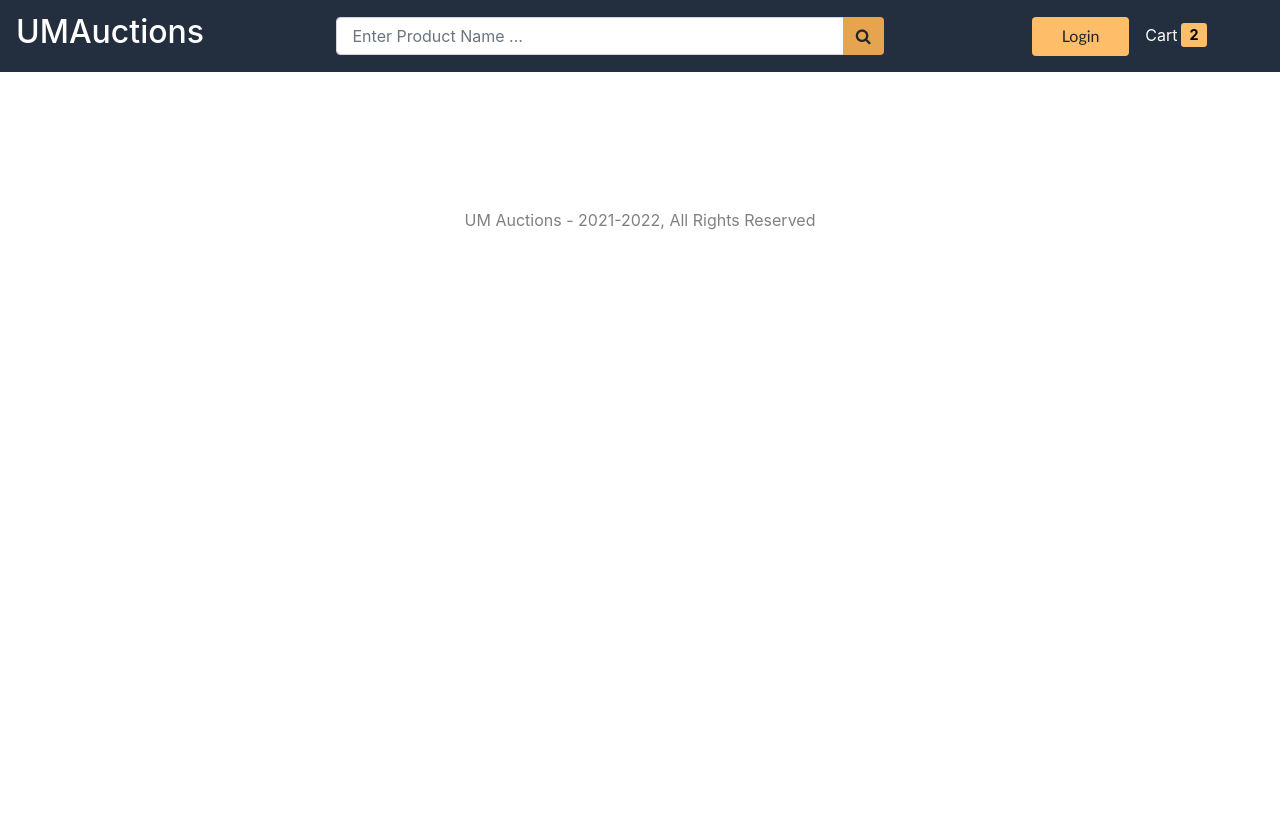
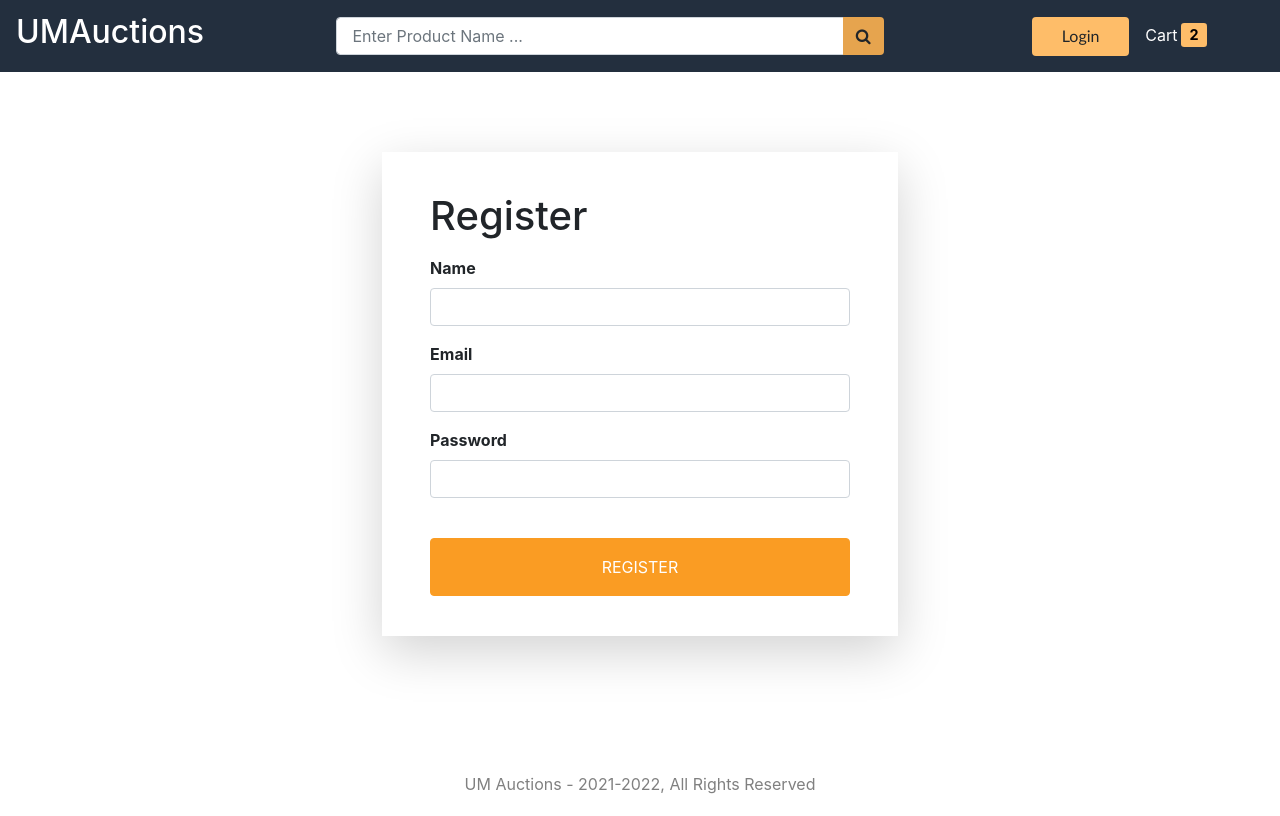
Before and after one commit to amishasubedi/UM-Auctions, a React (Create React App) app in the folder frontend/: page /register in a window 1280 px wide. Built offline with nearby package versions, Linux system fonts and the light colour scheme; a web font is replaced by a local one.

Commit message:
register user

```diff
--- a/frontend/src/App.js
+++ b/frontend/src/App.js
@@ -6,6 +6,7 @@ import Footer from "./components/Layout/Footer";
 import Header from "./components/Layout/Header";
 import { BrowserRouter as Router, Route, Routes } from "react-router-dom";
 import Login from "./components/Auth/Login";
+import Signup from "./components/Auth/Signup";
 
 function App() {
   return (
@@ -16,6 +17,7 @@ function App() {
         <Route path="/products/:keyword" element={<Home />} />
         <Route exact path="/product/:id" element={<ProductInfo />} />
         <Route exact path="/login" element={<Login />} exact />
+        <Route path="/register" element={<Signup />} />
       </Routes>
       <Footer />
     </Router>
--- a/frontend/src/components/Auth/Signup.css
+++ b/frontend/src/components/Auth/Signup.css
@@ -0,0 +1,29 @@
+.form-control:disabled,
+.form-control[readonly] {
+  background-color: white;
+}
+
+.wrapper {
+  display: flex;
+  justify-content: center;
+  align-items: center;
+  margin-top: 5rem;
+
+  font-weight: 700;
+}
+
+.wrapper form {
+  padding: 2.5rem 3rem;
+}
+
+.wrapper form .btn {
+  background-color: #fa9c23;
+  border-color: #fa9c23;
+  color: white;
+  margin-top: 2.5rem;
+}
+
+.wrapper form a {
+  font-size: 0.9rem;
+  color: grey;
+}
--- a/frontend/src/components/Auth/Signup.js
+++ b/frontend/src/components/Auth/Signup.js
@@ -1,11 +1,106 @@
 import React, { Fragment, useEffect, useState } from "react";
 import { useDispatch, useSelector } from "react-redux";
 import { useNavigate } from "react-router";
-import { loginUser, handleErrors } from "../../actions/user_actions";
+import { signupUser, handleErrors } from "../../actions/user_actions";
 import "./Signup.css";
 
 const Signup = () => {
-  return <div></div>;
+  const navigate = useNavigate();
+  const dispatch = useDispatch();
+  const [user, setUser] = useState({
+    name: "",
+    email: "",
+    password: "",
+  });
+
+  const { name, email, password } = user;
+  const { isAuthenticated, error, loading } = useSelector(
+    (state) => state.auth
+  );
+
+  const onChange = (event) => {
+    setUser({ ...user, [event.target.name]: [event.target.value] });
+  };
+
+  // useeffect hook
+  useEffect(() => {
+    {
+      isAuthenticated && navigate("/");
+    }
+    {
+      error && dispatch(handleErrors());
+    }
+  }, [dispatch, error, isAuthenticated]);
+
+  const userRegisterHandler = (event) => {
+    event.preventDefault();
+    const userData = new userData();
+    userData.set("name", name);
+    userData.set("email", email);
+    userData.set("password", password);
+
+    dispatch(signupUser(userData));
+  };
+  return (
+    <Fragment>
+      <div className="row wrapper">
+        <div className="col-10 col-lg-5">
+          <form
+            className="shadow-lg"
+            encType="multipart/form-data"
+            onSubmit={userRegisterHandler}
+          >
+            <h1 className="mb-3">Register</h1>
+
+            <div className="form-group">
+              <label htmlFor="email_field">Name</label>
+              <input
+                type="name"
+                id="name_field"
+                className="form-control"
+                name="name"
+                value={name}
+                onChange={onChange}
+              />
+            </div>
+
+            <div className="form-group">
+              <label htmlFor="email_field">Email</label>
+              <input
+                type="email"
+                id="email_field"
+                className="form-control"
+                name="email"
+                value={email}
+                onChange={onChange}
+              />
+            </div>
+
+            <div className="form-group">
+              <label htmlFor="password_field">Password</label>
+              <input
+                type="password"
+                id="password_field"
+                className="form-control"
+                name="password"
+                value={password}
+                onChange={onChange}
+              />
+            </div>
+
+            <button
+              id="register_button"
+              type="submit"
+              className="btn btn-block py-3"
+              disabled={loading ? true : false}
+            >
+              REGISTER
+            </button>
+          </form>
+        </div>
+      </div>
+    </Fragment>
+  );
 };
 
 export default Signup;
```
